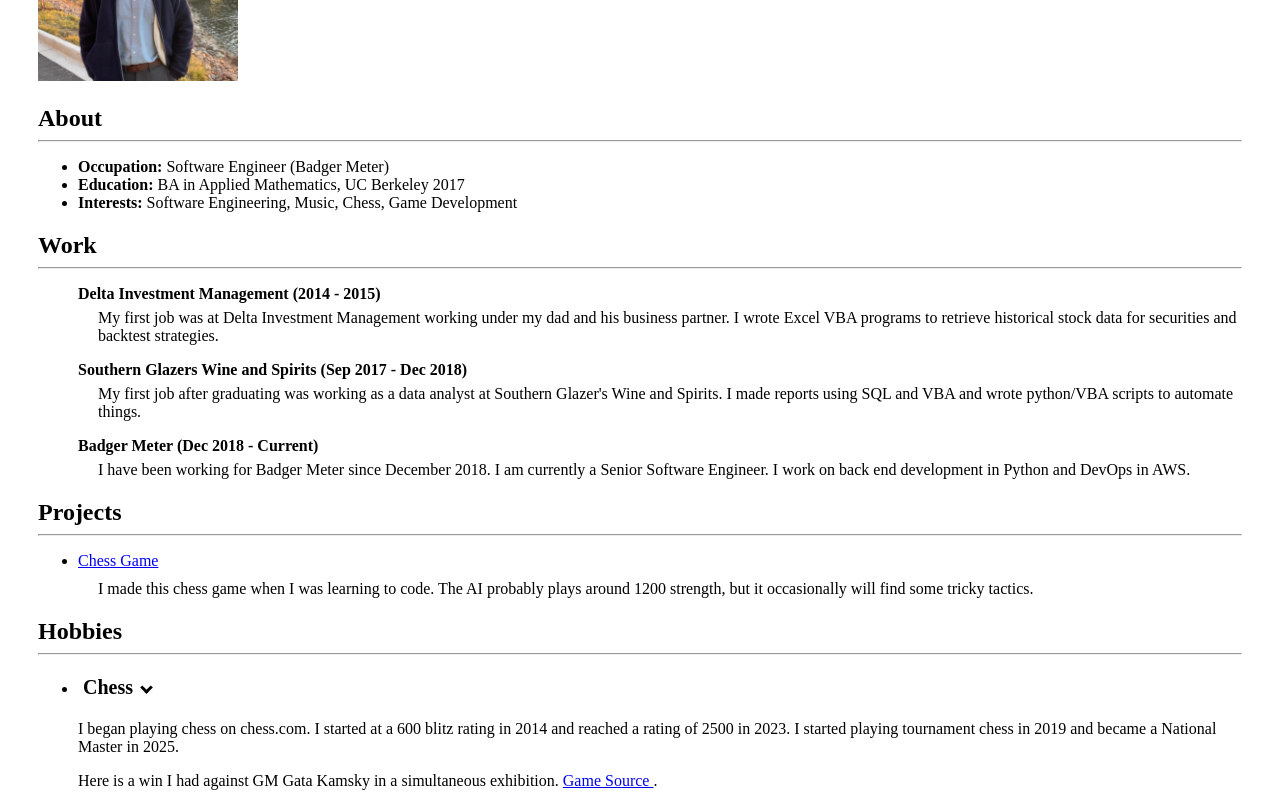
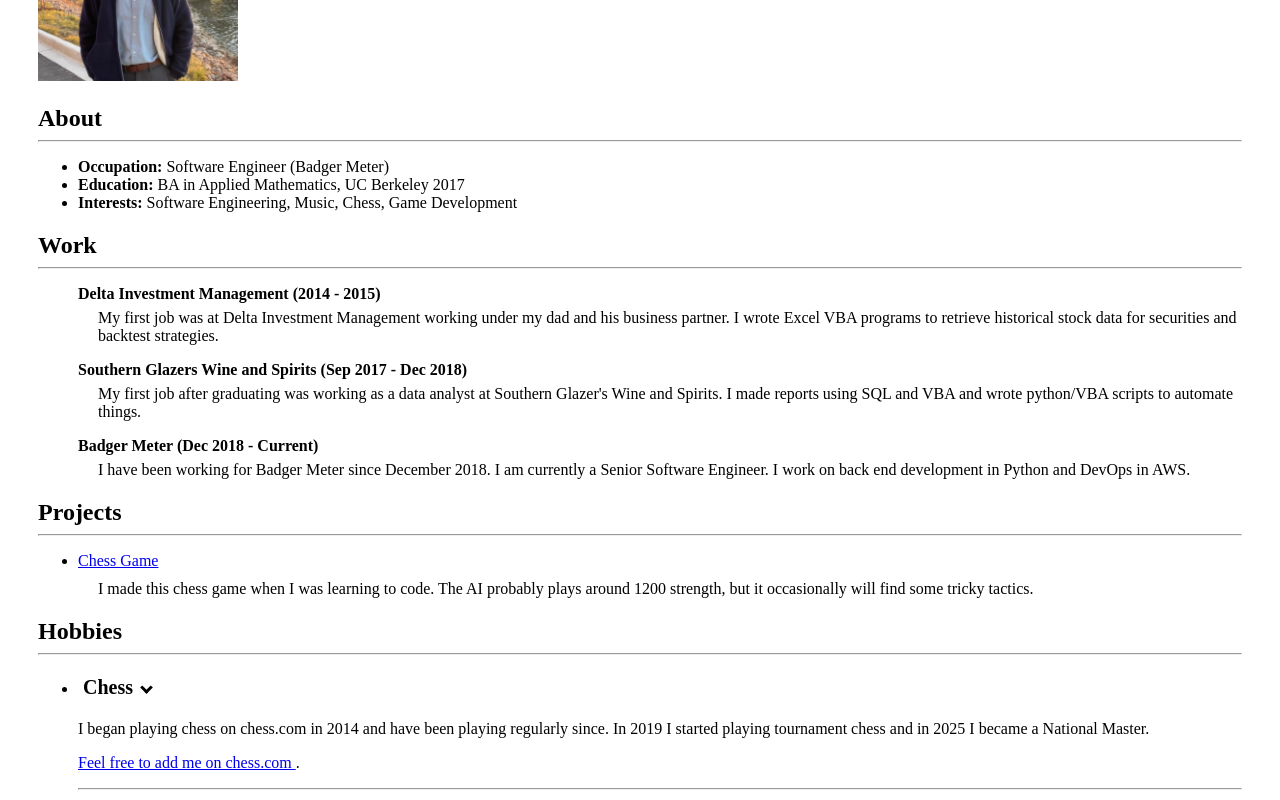
Before and after one commit to chrisatkeson/chrisatkeson.github.io, a plain HTML site: page index.html in a window 1280 px wide. Both pictures are taken after a click on the element "Chess". Shown: the part 214-1014 px from the top of the page. Drawn offline with Linux system fonts and the light colour scheme.

Commit message:
update github

```diff
--- a/index.html
+++ b/index.html
@@ -97,14 +97,12 @@
         <li>
             <div class="header"> <span> Chess <i class="arrow down"></i> </span> </div>
             <div class = "content">
-                <p> I began playing chess on chess.com.  I started at a 600 blitz rating in 2014 and reached a rating
-                    of 2500 in 2023.  I started playing tournament chess in 2019 and became a National Master in 2025.
+                <p> I began playing chess on chess.com in 2014 and have been playing regularly since.  In 2019 I started
+                    playing tournament chess and in 2025 I became a National Master.
                 </p>
                 <p>
-                    Here is a win I had against GM Gata Kamsky in a simultaneous exhibition.
-                    <a href="https://www.chess.com/game/live/48199848897"> Game Source </a>.
+                    <a href="https://www.chess.com/member/catkeson"> Feel free to add me on chess.com </a>.
                 </p>
-                <img src ="images/Kamsky-Atkeson.gif" style="width: 500px; margin-top:5px; margin-bottom: 5px;" alt="Gata Kamsky Game"/>
                 <hr>
 
             </div>
```
